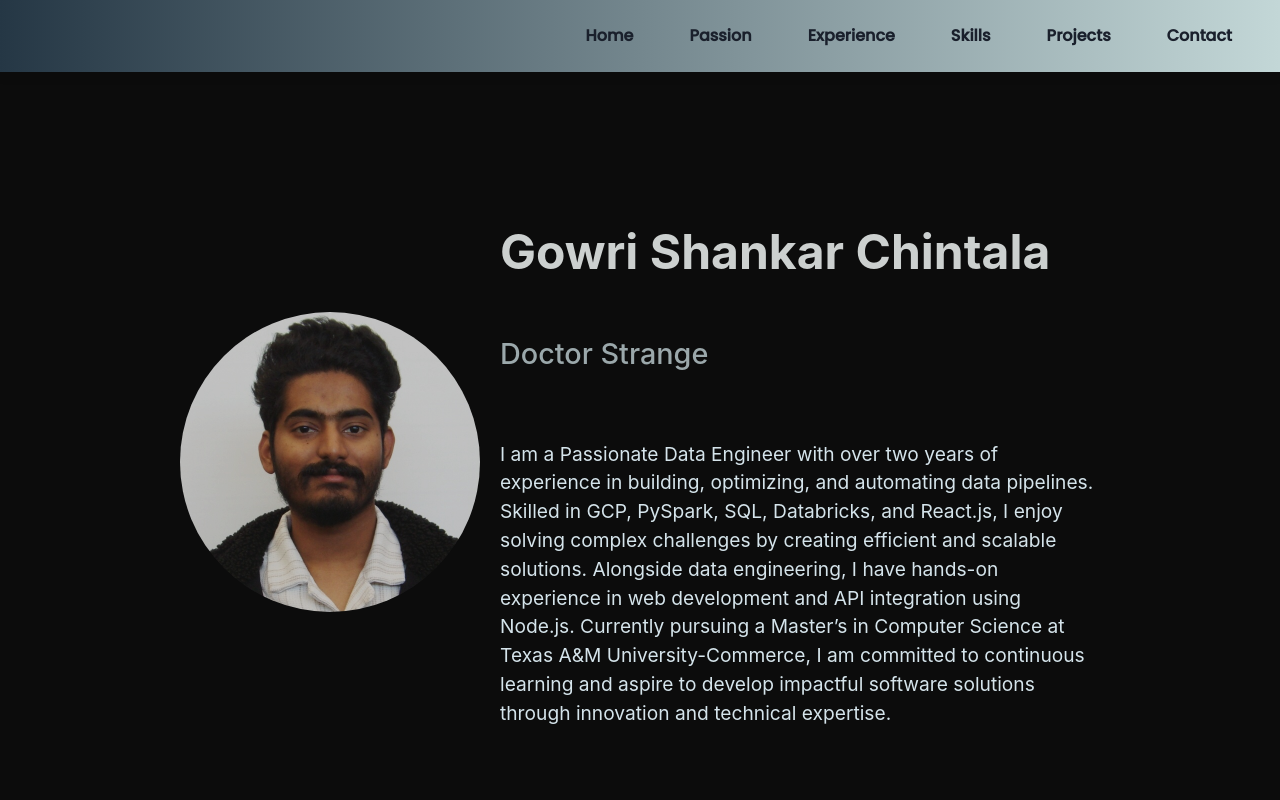
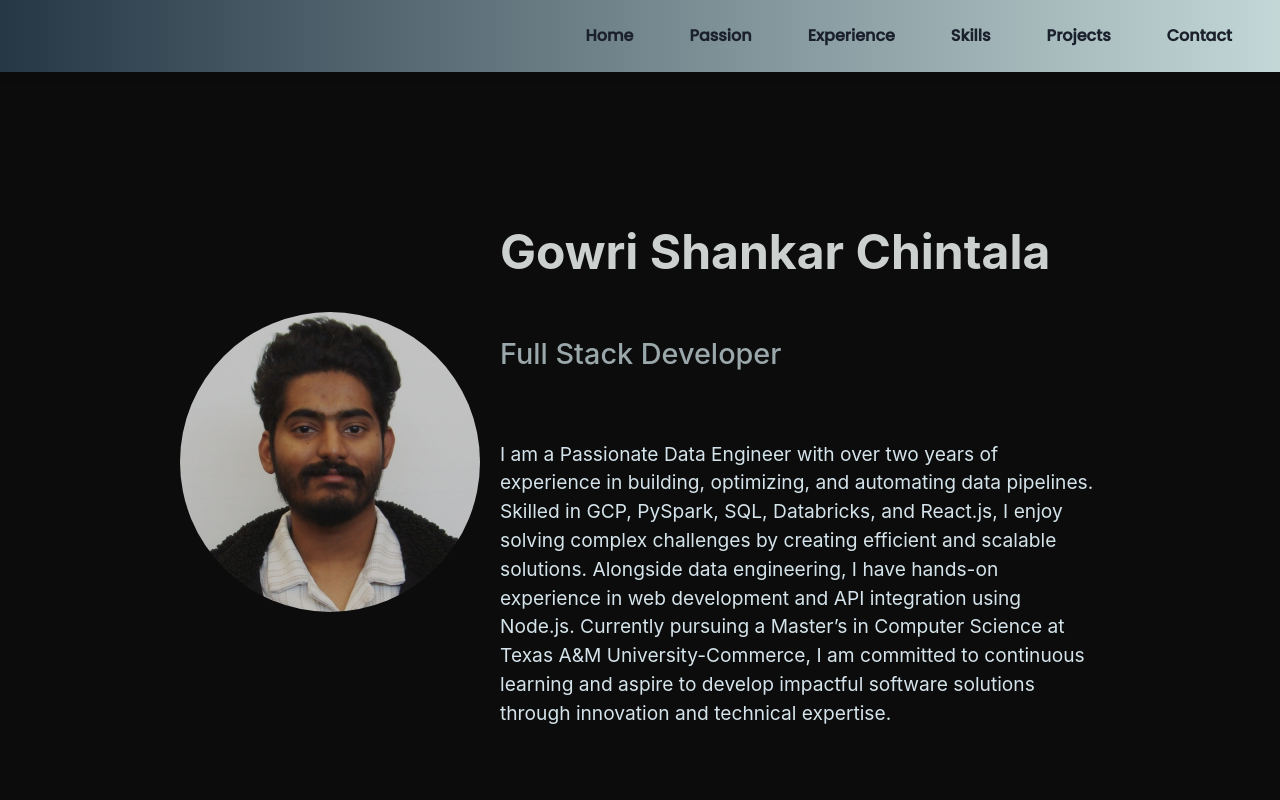
Before and after one commit to chshankar19/Portfolio_React_V1, a React (Create React App) app: page / in a window 1280 px wide. Shown: the top 800 px of the page. Built offline with nearby package versions, Linux system fonts and the light colour scheme.

Commit message:
Update Hero.js

```diff
--- a/src/components/Hero.js
+++ b/src/components/Hero.js
@@ -7,10 +7,9 @@ import ProfilePic from './images/PassportPicture.jpg';
 const Hero = () => {
   const [text] = useTypewriter({
     words: [
+      'Data Engineer',
       'Full Stack Developer',
-      'Doctor Strange',
       'Machine Learning Enthusiast',
-      'Data Engineer',
       'Software Developer',
     ],
     loop: true,
```
